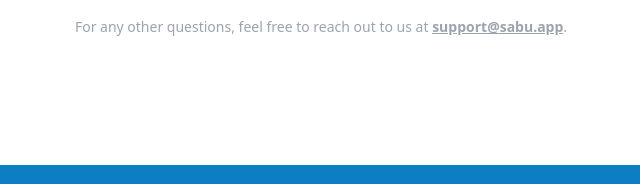
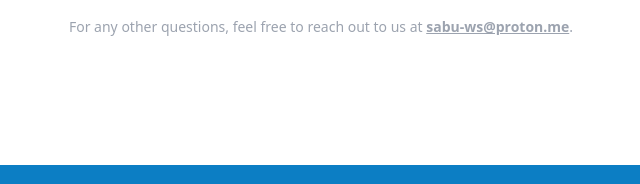
Before and after one commit to sabu-ws/sabu-ws.github.io, a website: page html/index.html in a window 1280 px wide. Shown: the part 3415-3599 px from the top of the page, 319-959 px from the left. Drawn offline with nearby package versions, Linux system fonts and the light colour scheme; a web font is replaced by a local one.

Commit message:
Update email

```diff
--- a/html/index.html
+++ b/html/index.html
@@ -196,7 +196,7 @@
                 </div>
             </details>
         </div>
-        <p class="my-5 text-center text-sm text-gray-400">For any other questions, feel free to reach out to us at <a class="font-bold underline" href="mailto:support@sabu.app">support@sabu.app</a>.</p>
+        <p class="my-5 text-center text-sm text-gray-400">For any other questions, feel free to reach out to us at <a class="font-bold underline" href="mailto:sabu-ws@proton.me">sabu-ws@proton.me</a>.</p>
     </div>
 
     <!-- FOOTER -->
```
